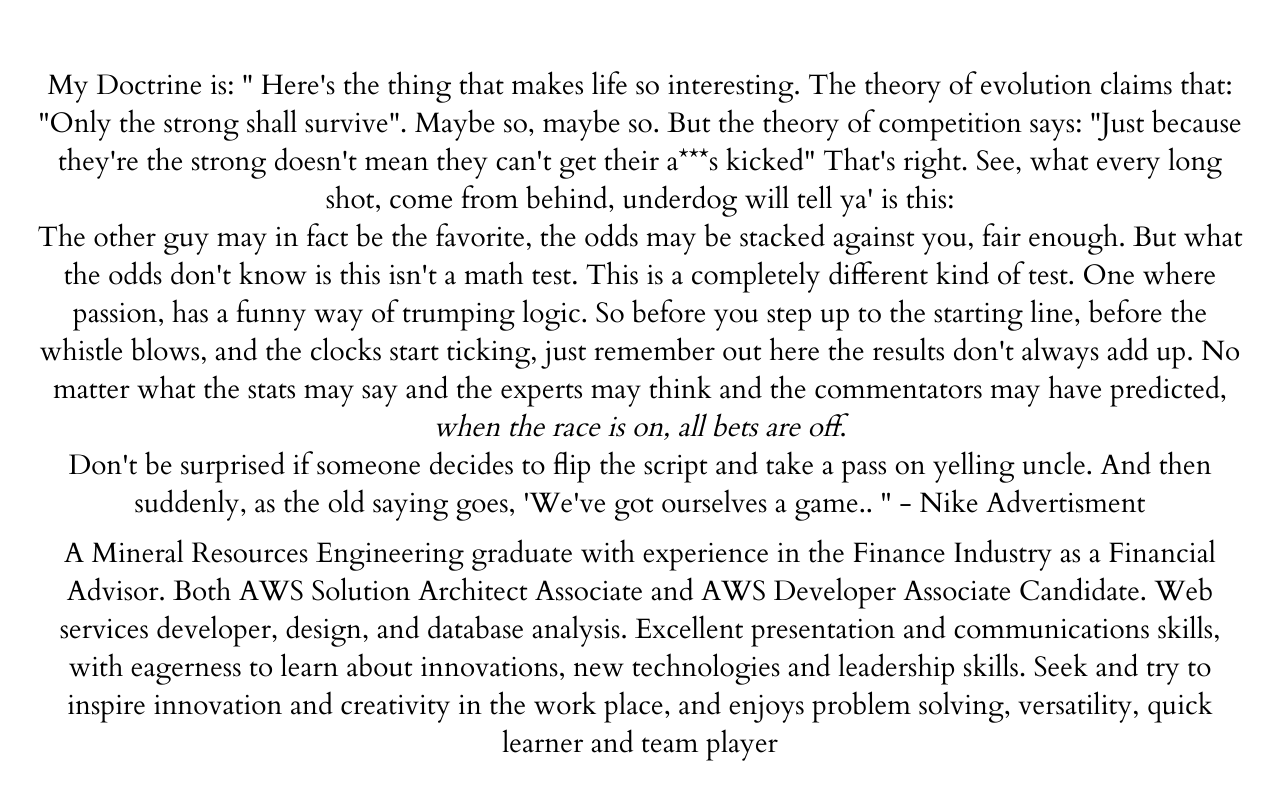
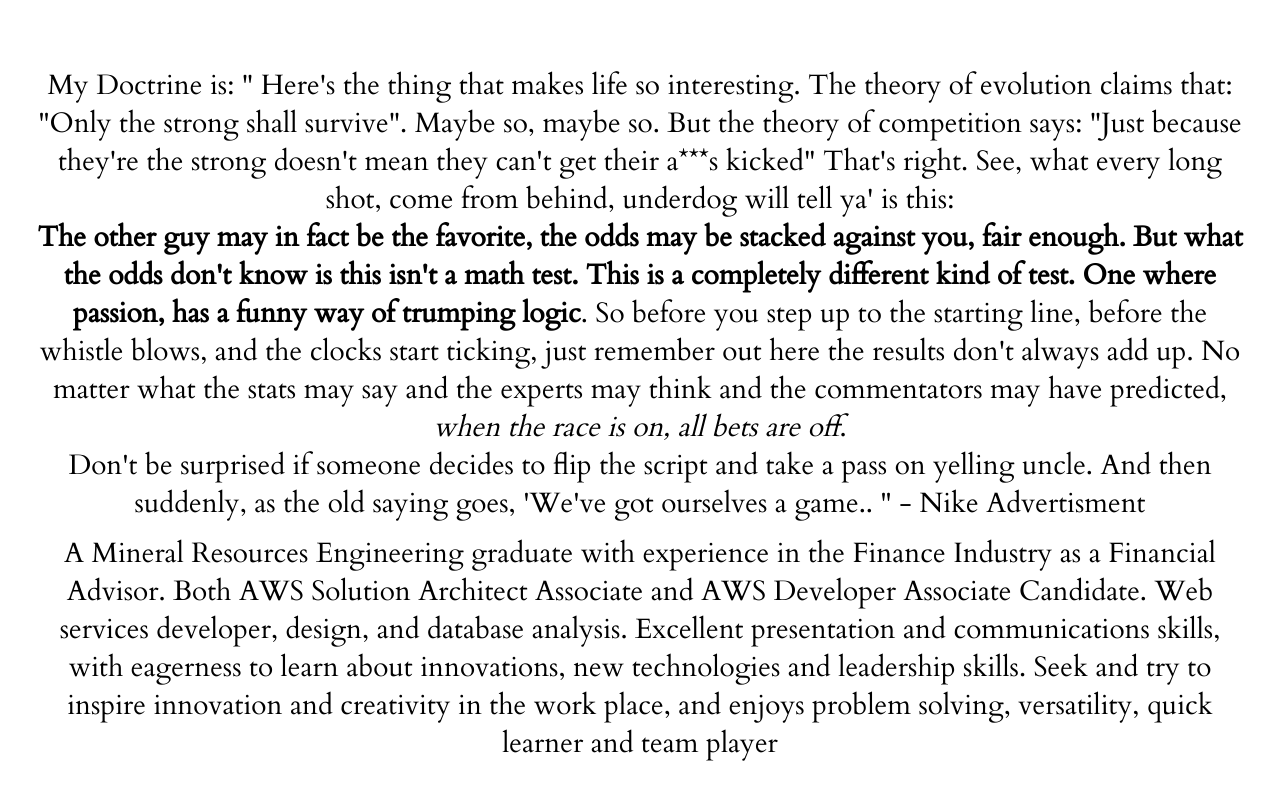
Before and after one commit to afarghaly10/my-portfolio, a plain HTML site: page index.html in a window 1280 px wide. Shown: the part 2112-2912 px from the top of the page. Drawn offline with Linux system fonts and the light colour scheme.

Commit message:
updating about me section

```diff
--- a/index.html
+++ b/index.html
@@ -121,13 +121,15 @@
               shall survive". Maybe so, maybe so. But the theory of competition says: "Just because they're the strong doesn't mean they
               can't get their a***s kicked" That's right. See, what every long shot, come from behind, underdog will tell ya' is this:
         </div>
+
         <div>
-            <stong>The other guy may in fact be the favorite, the odds may be stacked against you, fair enough. But what the odds don't know
+            <b>The other guy may in fact be the favorite, the odds may be stacked against you, fair enough. But what the odds don't know
             is this isn't a math test. This is a completely different kind of test. One where passion, has a funny way of trumping
-            logic</stong>. So before you step up to the starting line, before the whistle blows, and the clocks start ticking, just remember
+            logic</b>. So before you step up to the starting line, before the whistle blows, and the clocks start ticking, just remember
             out here the results don't always add up. No matter what the stats may say and the experts may think and the commentators
             may have predicted, <em>when the race is on, all bets are off</em>.
         </div>
+
         <div>
           Don't be surprised if someone decides to flip the script and
           take a pass on yelling uncle. And then suddenly, as the old saying goes, 'We've got ourselves a game.. " - Nike Advertisment
```
